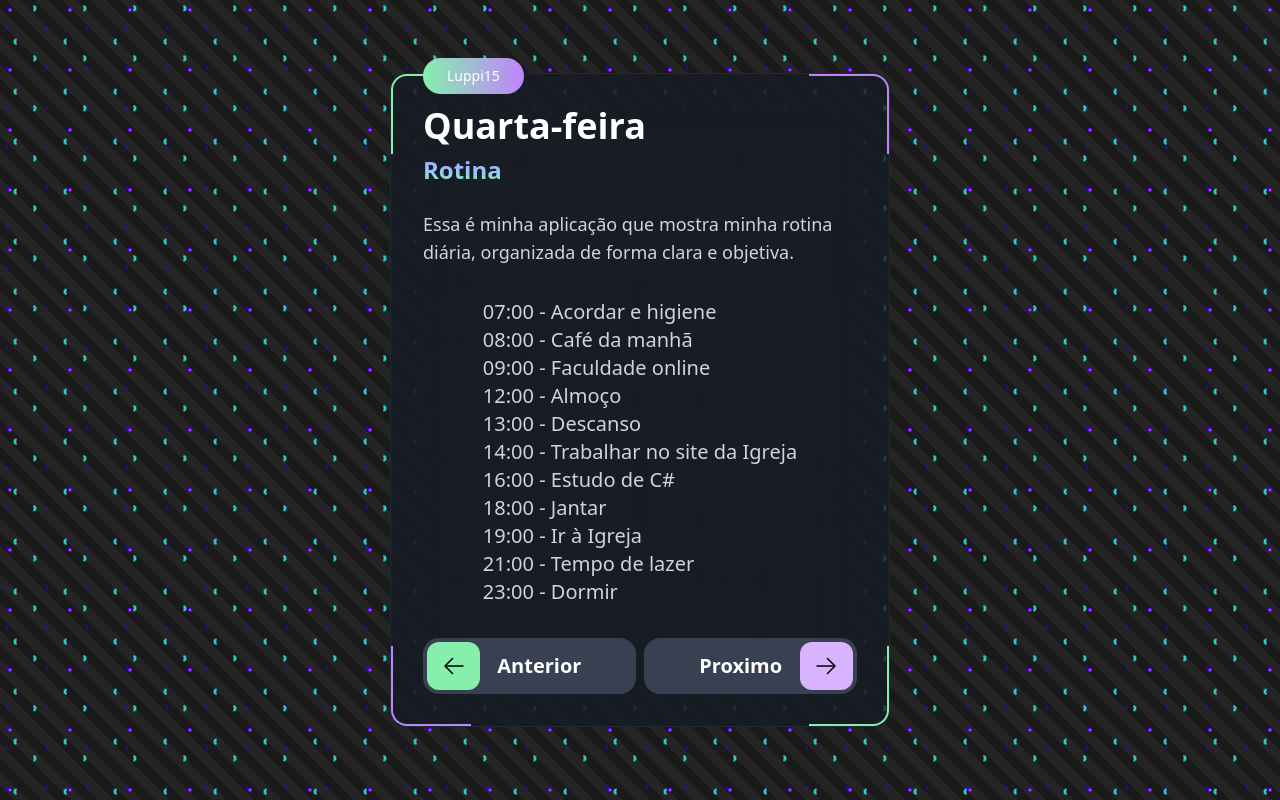
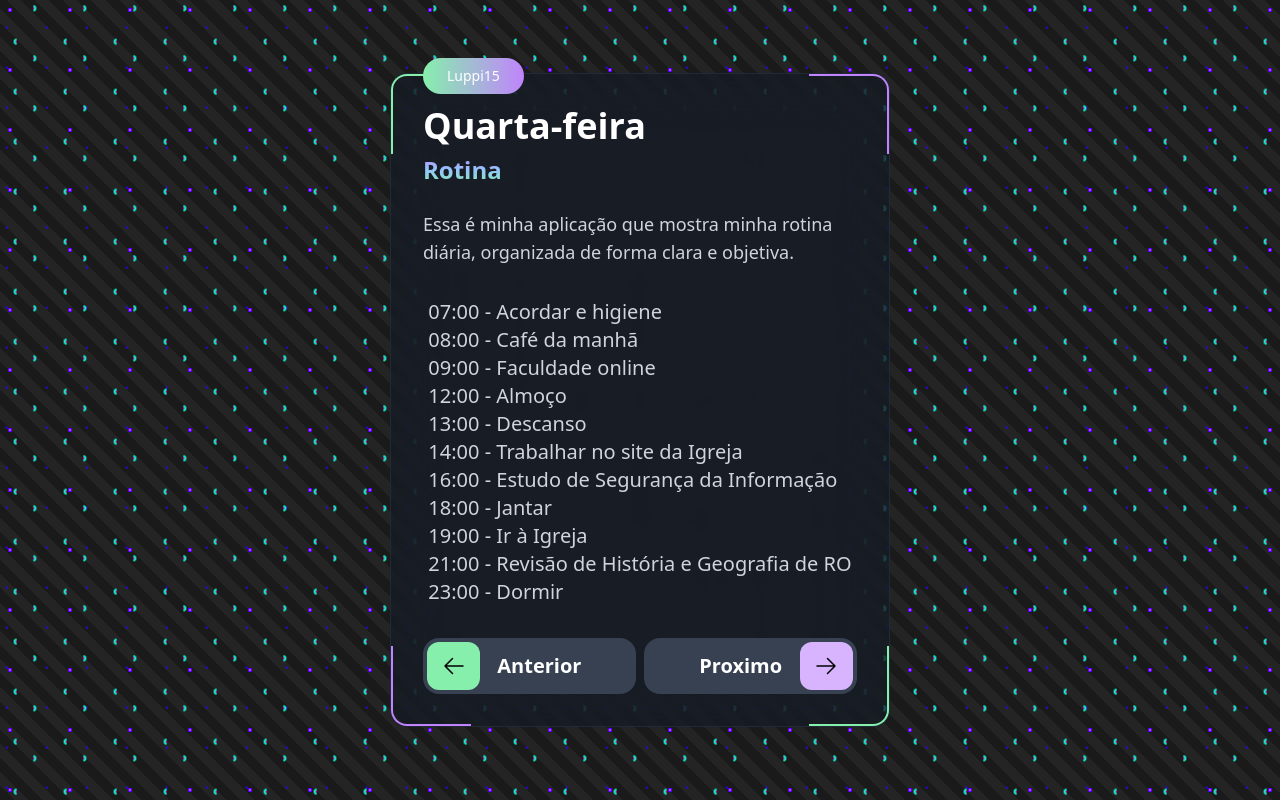
Before and after one commit to Luppi15/rotina, a plain HTML site: page index.html in a window 1280 px wide. Drawn offline with nearby package versions, Linux system fonts and the light colour scheme.

Commit message:
🖋️  Ajustes para o concurso

```diff
--- a/index.html
+++ b/index.html
@@ -6,7 +6,7 @@
     <meta name="viewport" content="width=device-width, initial-scale=1.0">
     <link rel="stylesheet" href="/rotina/style.css">
     <script src="https://cdn.tailwindcss.com"></script>
-    <script src="/rotina/script.js"></script>
+    <script defer src="/rotina/script.js"></script>
     <link rel="manifest" href="/rotina/manifest.json">
     <title>Minha Rotina</title>
 </head>
--- a/script.js
+++ b/script.js
@@ -1,14 +1,15 @@
 
-document.addEventListener("DOMContentLoaded", function () {
 const rotina = {
-        "Segunda-feira": [["07:00", "Acordar e higiene"], ["08:00", "Café da manhã"], ["09:00", "Faculdade online"], ["12:00", "Almoço"], ["13:00", "Descanso"], ["14:00", "Trabalhar no site da Igreja"], ["16:00", "Estudo de C#"], ["18:00", "Jantar"], ["19:00", "Jogar basquete"], ["21:00", "Tempo de lazer"], ["23:00", "Dormir"]],
-        "Terça-feira": [["07:00", "Acordar e higiene"], ["08:00", "Café da manhã"], ["09:00", "Faculdade online"], ["12:00", "Almoço"], ["13:00", "Descanso"], ["14:00", "Trabalhar no site da Igreja"], ["16:00", "Estudo de C#"], ["18:00", "Jantar"], ["19:00", "Jogar basquete"], ["21:00", "Tempo de lazer"], ["23:00", "Dormir"]],
-        "Quarta-feira": [["07:00", "Acordar e higiene"], ["08:00", "Café da manhã"], ["09:00", "Faculdade online"], ["12:00", "Almoço"], ["13:00", "Descanso"], ["14:00", "Trabalhar no site da Igreja"], ["16:00", "Estudo de C#"], ["18:00", "Jantar"], ["19:00", "Ir à Igreja"], ["21:00", "Tempo de lazer"], ["23:00", "Dormir"]],
-        "Quinta-feira": [["07:00", "Acordar e higiene"], ["08:00", "Café da manhã"], ["09:00", "Faculdade online"], ["12:00", "Almoço"], ["13:00", "Descanso"], ["14:00", "Trabalhar no site da Igreja"], ["16:00", "Estudo de C#"], ["18:00", "Jantar"], ["19:00", "Tempo livre"], ["21:00", "Tempo de lazer"], ["23:00", "Dormir"]],
-        "Sexta-feira": [["07:00", "Acordar e higiene"], ["08:00", "Café da manhã"], ["09:00", "Faculdade online"], ["12:00", "Almoço"], ["13:00", "Descanso"], ["14:00", "Trabalhar no site da Igreja"], ["16:00", "Estudo de C#"], ["18:00", "Jantar"], ["19:00", "Tempo livre"], ["21:00", "Tempo de lazer"], ["23:00", "Dormir"]],
-        "Sábado": [["07:00", "Acordar e higiene"], ["08:00", "Café da manhã"], ["09:00", "Faculdade online / Trabalhar no site da Igreja"], ["12:00", "Almoço"], ["13:00", "Descanso"], ["14:00", "Estudo de ASP.NET"], ["16:00", "Tempo de lazer"], ["18:00", "Jantar"], ["19:00", "Jogar basquete"], ["21:00", "Tempo de lazer"], ["23:00", "Dormir"]],
-        "Domingo": [["07:00", "Acordar e higiene"], ["08:00", "Café da manhã"], ["09:00", "Faculdade online / Trabalhar no site da Igreja"], ["12:00", "Almoço"], ["13:00", "Descanso"], ["14:00", "Tempo de lazer"], ["16:00", "Tempo de lazer"], ["18:00", "Jantar"], ["19:00", "Ir à Igreja"], ["21:00", "Tempo de lazer"], ["23:00", "Dormir"]]
+    "Segunda-feira": [["07:00", "Acordar e higiene"], ["08:00", "Café da manhã"], ["09:00", "Faculdade online"], ["12:00", "Almoço"], ["13:00", "Descanso"], ["14:00", "Trabalhar no site da Igreja"], ["16:00", "Estudo de Redes de Computadores"], ["18:00", "Jantar"], ["19:00", "Jogar basquete"], ["21:00", "Revisão de Língua Portuguesa"], ["23:00", "Dormir"]],
+    "Terça-feira": [["07:00", "Acordar e higiene"], ["08:00", "Café da manhã"], ["09:00", "Faculdade online"], ["12:00", "Almoço"], ["13:00", "Descanso"], ["14:00", "Trabalhar no site da Igreja"], ["16:00", "Estudo de Banco de Dados e SQL"], ["18:00", "Jantar"], ["19:00", "Jogar basquete"], ["21:00", "Revisão de Raciocínio Lógico"], ["23:00", "Dormir"]],
+    "Quarta-feira": [["07:00", "Acordar e higiene"], ["08:00", "Café da manhã"], ["09:00", "Faculdade online"], ["12:00", "Almoço"], ["13:00", "Descanso"], ["14:00", "Trabalhar no site da Igreja"], ["16:00", "Estudo de Segurança da Informação"], ["18:00", "Jantar"], ["19:00", "Ir à Igreja"], ["21:00", "Revisão de História e Geografia de RO"], ["23:00", "Dormir"]],
+    "Quinta-feira": [["07:00", "Acordar e higiene"], ["08:00", "Café da manhã"], ["09:00", "Faculdade online"], ["12:00", "Almoço"], ["13:00", "Descanso"], ["14:00", "Trabalhar no site da Igreja"], ["16:00", "Estudo de Sistemas Operacionais (Windows/Linux)"], ["18:00", "Jantar"], ["19:00", "Tempo livre"], ["21:00", "Estudo de Legislação Institucional"], ["23:00", "Dormir"]],
+    "Sexta-feira": [["07:00", "Acordar e higiene"], ["08:00", "Café da manhã"], ["09:00", "Faculdade online"], ["12:00", "Almoço"], ["13:00", "Descanso"], ["14:00", "Trabalhar no site da Igreja"], ["16:00", "Estudo de React"], ["18:00", "Jantar"], ["19:00", "Tempo livre"], ["21:00", "Revisão geral da semana"], ["23:00", "Dormir"]],
+    "Sábado": [["07:00", "Acordar e higiene"], ["08:00", "Café da manhã"], ["09:00", "Faculdade online / Trabalhar no site da Igreja"], ["12:00", "Almoço"], ["13:00", "Descanso"], ["14:00", "Simulado de Prova do Concurso"], ["16:00", "Correção e análise dos erros"], ["18:00", "Jantar"], ["19:00", "Jogar basquete"], ["21:00", "Tempo de lazer"], ["23:00", "Dormir"]],
+    "Domingo": [["07:00", "Acordar e higiene"], ["08:00", "Café da manhã"], ["09:00", "Faculdade online / Trabalhar no site da Igreja"], ["12:00", "Almoço"], ["13:00", "Descanso"], ["14:00", "Tempo de lazer"], ["16:00", "Revisão Leve (História, Atualidades, Raciocínio Lógico)"], ["18:00", "Jantar"], ["19:00", "Ir à Igreja"], ["21:00", "Tempo de lazer"], ["23:00", "Dormir"]]
 };
+
+
 
 const diasSemana = ["Domingo", "Segunda-feira", "Terça-feira", "Quarta-feira", "Quinta-feira", "Sexta-feira", "Sábado"];
 let hoje = new Date().getDay();
@@ -37,4 +38,3 @@ document.addEventListener("DOMContentLoaded", function () {
 });
 
 atualizarRotina(hoje);
-});
```
Lines whose indentation alone changed are shown as unchanged.
